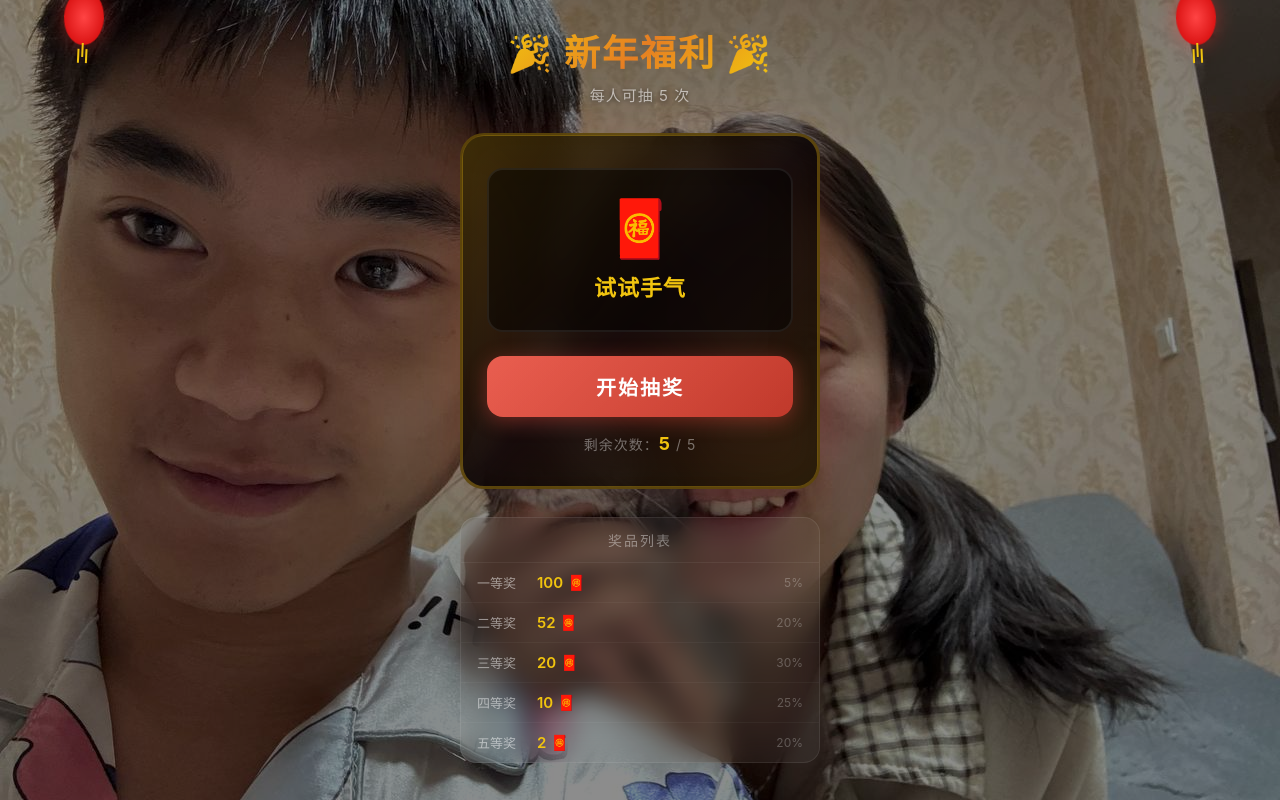
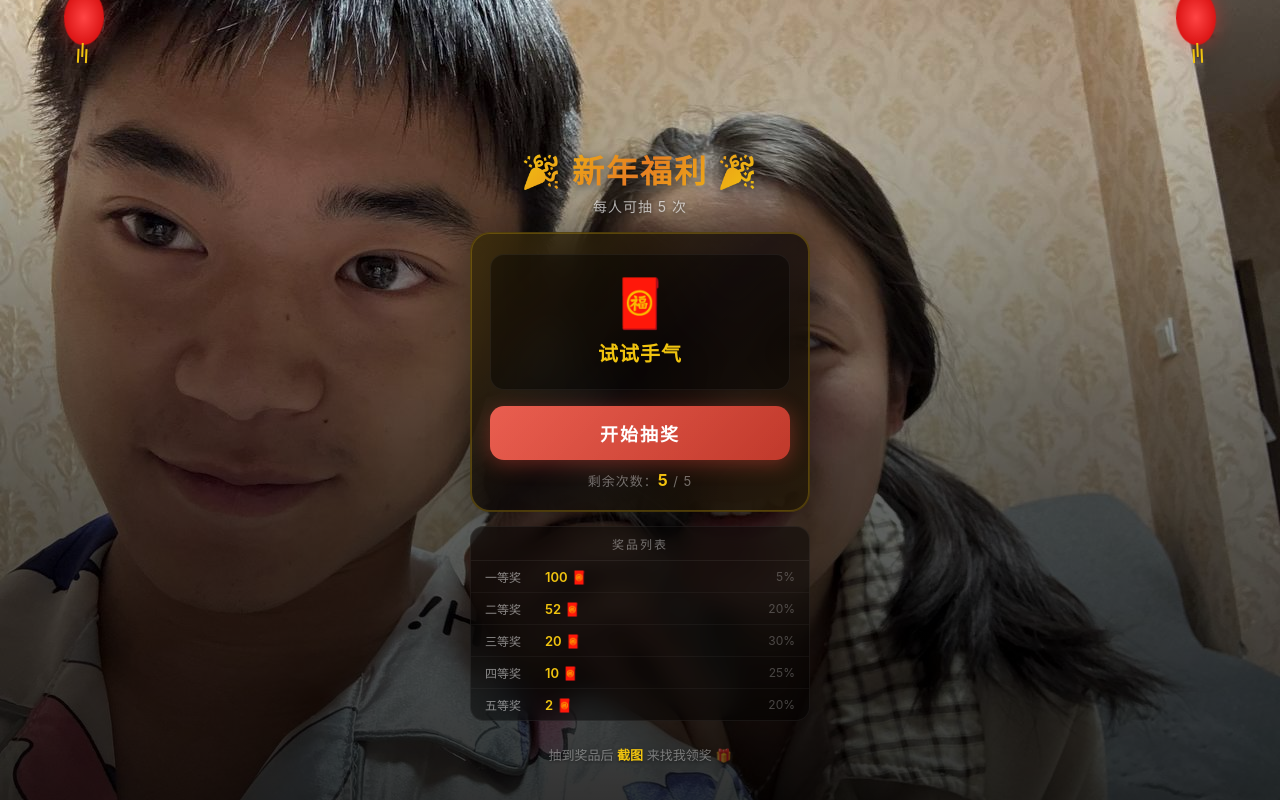
Before and after one commit to zt6453928/ny-lucky, a plain HTML site: page index.html in a window 1280 px wide. Drawn offline with Linux system fonts and the light colour scheme.

Commit message:
🎨 布局下移，露出背景烟花

```diff
--- a/index.html
+++ b/index.html
@@ -35,7 +35,7 @@ body::after {
   content: '';
   position: fixed;
   inset: 0;
-  background: rgba(0, 0, 0, 0.45);
+  background: linear-gradient(to bottom, rgba(0,0,0,0.1) 0%, rgba(0,0,0,0.55) 50%, rgba(0,0,0,0.8) 100%);
   z-index: -1;
 }
 
@@ -81,8 +81,8 @@ body::after {
   display: flex;
   flex-direction: column;
   align-items: center;
-  justify-content: center;
-  padding: 24px 16px;
+  justify-content: flex-end;
+  padding: 16px 16px 24px;
   position: relative;
   z-index: 2;
 }
@@ -90,59 +90,61 @@ body::after {
 /* ====== Header ====== */
 .header {
   text-align: center;
-  margin-bottom: 28px;
+  margin-bottom: 16px;
 }
 
 .title {
-  font-size: 36px;
+  font-size: 32px;
   font-weight: 800;
   background: linear-gradient(135deg, var(--gold), #e67e22, var(--gold));
   -webkit-background-clip: text;
   -webkit-text-fill-color: transparent;
   background-clip: text;
   letter-spacing: 2px;
-  margin-bottom: 8px;
+  margin-bottom: 4px;
+  text-shadow: none;
+  filter: drop-shadow(0 2px 6px rgba(0,0,0,0.5));
 }
 
 .subtitle {
-  font-size: 15px;
-  color: rgba(255,255,255,0.6);
+  font-size: 14px;
+  color: rgba(255,255,255,0.7);
   letter-spacing: 1px;
-  text-shadow: 0 1px 4px rgba(0,0,0,0.5);
+  text-shadow: 0 1px 4px rgba(0,0,0,0.6);
 }
 
 /* ====== Slot Machine ====== */
 .slot-machine {
-  background: rgba(20, 8, 8, 0.85);
-  border: 3px solid rgba(241,196,15,0.3);
-  border-radius: 24px;
-  padding: 32px 24px;
+  background: rgba(10, 4, 4, 0.75);
+  border: 2px solid rgba(241,196,15,0.25);
+  border-radius: 20px;
+  padding: 20px 18px;
   width: 100%;
-  max-width: 360px;
+  max-width: 340px;
   text-align: center;
   position: relative;
-  box-shadow: 0 0 60px rgba(231,76,60,0.15), inset 0 0 40px rgba(0,0,0,0.5);
-  backdrop-filter: blur(16px);
-  -webkit-backdrop-filter: blur(16px);
+  box-shadow: 0 0 40px rgba(0,0,0,0.4);
+  backdrop-filter: blur(20px);
+  -webkit-backdrop-filter: blur(20px);
 }
 
 .slot-machine::before {
   content: '';
   position: absolute;
   inset: -1px;
-  border-radius: 24px;
-  background: linear-gradient(135deg, rgba(241,196,15,0.2), transparent, rgba(241,196,15,0.1));
+  border-radius: 20px;
+  background: linear-gradient(135deg, rgba(241,196,15,0.15), transparent, rgba(241,196,15,0.08));
   z-index: -1;
 }
 
 /* Prize display */
 .prize-window {
-  background: rgba(0,0,0,0.5);
-  border: 2px solid rgba(255,255,255,0.08);
-  border-radius: 16px;
-  padding: 24px 16px;
-  margin-bottom: 24px;
-  min-height: 120px;
+  background: rgba(0,0,0,0.4);
+  border: 1px solid rgba(255,255,255,0.06);
+  border-radius: 14px;
+  padding: 18px 14px;
+  margin-bottom: 16px;
+  min-height: 100px;
   display: flex;
   flex-direction: column;
   align-items: center;
@@ -152,13 +154,13 @@ body::after {
 }
 
 .prize-emoji {
-  font-size: 56px;
-  margin-bottom: 8px;
+  font-size: 48px;
+  margin-bottom: 6px;
   transition: transform 0.3s;
 }
 
 .prize-text {
-  font-size: 22px;
+  font-size: 20px;
   font-weight: 700;
   color: var(--gold);
   letter-spacing: 1px;
@@ -192,10 +194,10 @@ body::after {
 /* Draw button */
 .draw-btn {
   width: 100%;
-  padding: 16px;
+  padding: 14px;
   border: none;
-  border-radius: 16px;
-  font-size: 20px;
+  border-radius: 14px;
+  font-size: 18px;
   font-weight: 700;
   cursor: pointer;
   transition: transform 0.2s, box-shadow 0.2s;
@@ -223,34 +225,34 @@ body::after {
 }
 
 .remaining {
-  margin-top: 16px;
-  font-size: 14px;
+  margin-top: 10px;
+  font-size: 13px;
   color: rgba(255,255,255,0.4);
   letter-spacing: 1px;
 }
 
 .remaining strong {
   color: var(--gold);
-  font-size: 18px;
+  font-size: 16px;
 }
 
 /* ====== Prize Table ====== */
 .prize-table {
   width: 100%;
-  max-width: 360px;
-  margin-top: 28px;
-  background: rgba(255,255,255,0.05);
-  border: 1px solid rgba(255,255,255,0.08);
-  border-radius: 16px;
+  max-width: 340px;
+  margin-top: 14px;
+  background: rgba(0,0,0,0.45);
+  border: 1px solid rgba(255,255,255,0.06);
+  border-radius: 14px;
   overflow: hidden;
   backdrop-filter: blur(12px);
   -webkit-backdrop-filter: blur(12px);
 }
 
 .prize-table-title {
-  padding: 12px;
+  padding: 8px;
   text-align: center;
-  font-size: 14px;
+  font-size: 12px;
   color: rgba(255,255,255,0.4);
   border-bottom: 1px solid rgba(255,255,255,0.06);
   letter-spacing: 2px;
@@ -259,7 +261,7 @@ body::after {
 .prize-row {
   display: flex;
   align-items: center;
-  padding: 10px 16px;
+  padding: 7px 14px;
   border-bottom: 1px solid rgba(255,255,255,0.04);
   transition: background 0.3s;
 }
@@ -268,7 +270,7 @@ body::after {
 .prize-row.won { background: rgba(241,196,15,0.08); }
 
 .prize-row .rank {
-  font-size: 13px;
+  font-size: 12px;
   color: rgba(255,255,255,0.5);
   width: 60px;
   flex-shrink: 0;
@@ -276,7 +278,7 @@ body::after {
 
 .prize-row .amount {
   flex: 1;
-  font-size: 15px;
+  font-size: 13px;
   font-weight: 600;
   color: var(--gold);
 }
@@ -289,12 +291,12 @@ body::after {
 /* ====== History ====== */
 .history {
   width: 100%;
-  max-width: 360px;
-  margin-top: 20px;
+  max-width: 340px;
+  margin-top: 12px;
 }
 
 .history-title {
-  font-size: 14px;
+  font-size: 12px;
   color: rgba(255,255,255,0.3);
   margin-bottom: 8px;
   text-align: center;
@@ -310,11 +312,11 @@ body::after {
 .history-item {
   display: flex;
   align-items: center;
-  gap: 10px;
-  padding: 8px 14px;
-  background: rgba(255,255,255,0.05);
-  border-radius: 10px;
-  font-size: 14px;
+  gap: 8px;
+  padding: 6px 12px;
+  background: rgba(0,0,0,0.35);
+  border-radius: 8px;
+  font-size: 13px;
   animation: slideIn 0.3s ease;
   backdrop-filter: blur(8px);
   -webkit-backdrop-filter: blur(8px);
@@ -343,10 +345,10 @@ body::after {
 
 /* ====== Footer ====== */
 .footer {
-  margin-top: 28px;
+  margin-top: 14px;
   text-align: center;
-  padding: 16px;
-  max-width: 360px;
+  padding: 10px;
+  max-width: 340px;
 }
 
 .footer p {
@@ -413,9 +415,9 @@ body::after {
 }
 
 @media (max-width: 400px) {
-  .title { font-size: 28px; }
-  .slot-machine { padding: 24px 16px; }
-  .prize-emoji { font-size: 48px; }
+  .title { font-size: 26px; }
+  .slot-machine { padding: 16px 14px; }
+  .prize-emoji { font-size: 42px; }
 }
 </style>
 </head>
```
